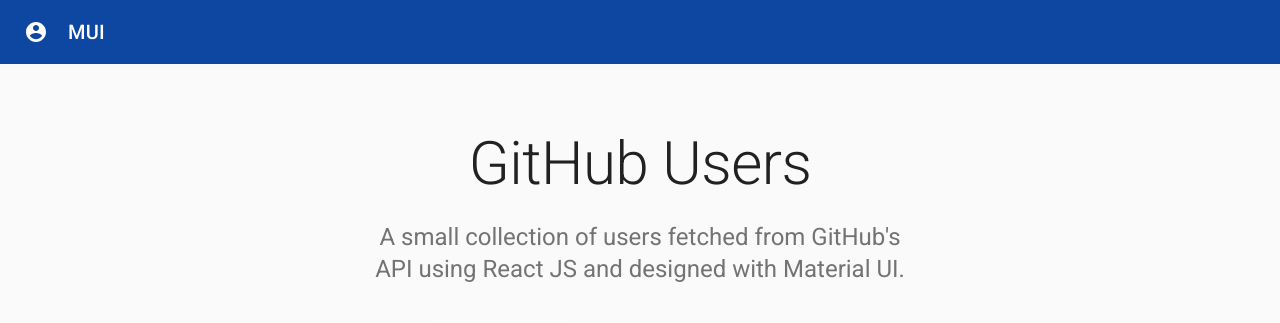
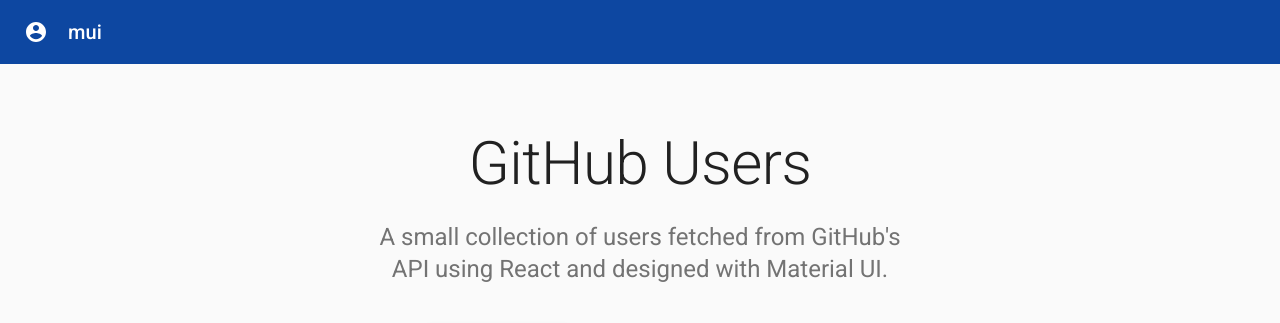
Before and after one commit to z-felixhan/react-github-users, a React (Create React App) app: page / in a window 1280 px wide. Shown: the top 323 px of the page. Built offline with nearby package versions, Linux system fonts and the light colour scheme.

Commit message:
Fix spelling

```diff
--- a/src/App.jsx
+++ b/src/App.jsx
@@ -85,7 +85,7 @@
           <Toolbar>
             <AccountCircle className={classes.logo} />
             <Typography title="Material UI" variant="h6">
-              MUI
+              mui
             </Typography>
           </Toolbar>
         </AppBar>
@@ -107,7 +107,7 @@
                 paragraph
               >
                 A small collection of users fetched from GitHub's API using
-                React JS and designed with Material UI.
+                React and designed with Material UI.
               </Typography>
               <div className={classes.mainButtons}>
                 <Grid container spacing={2} justifyContent="center">
```
